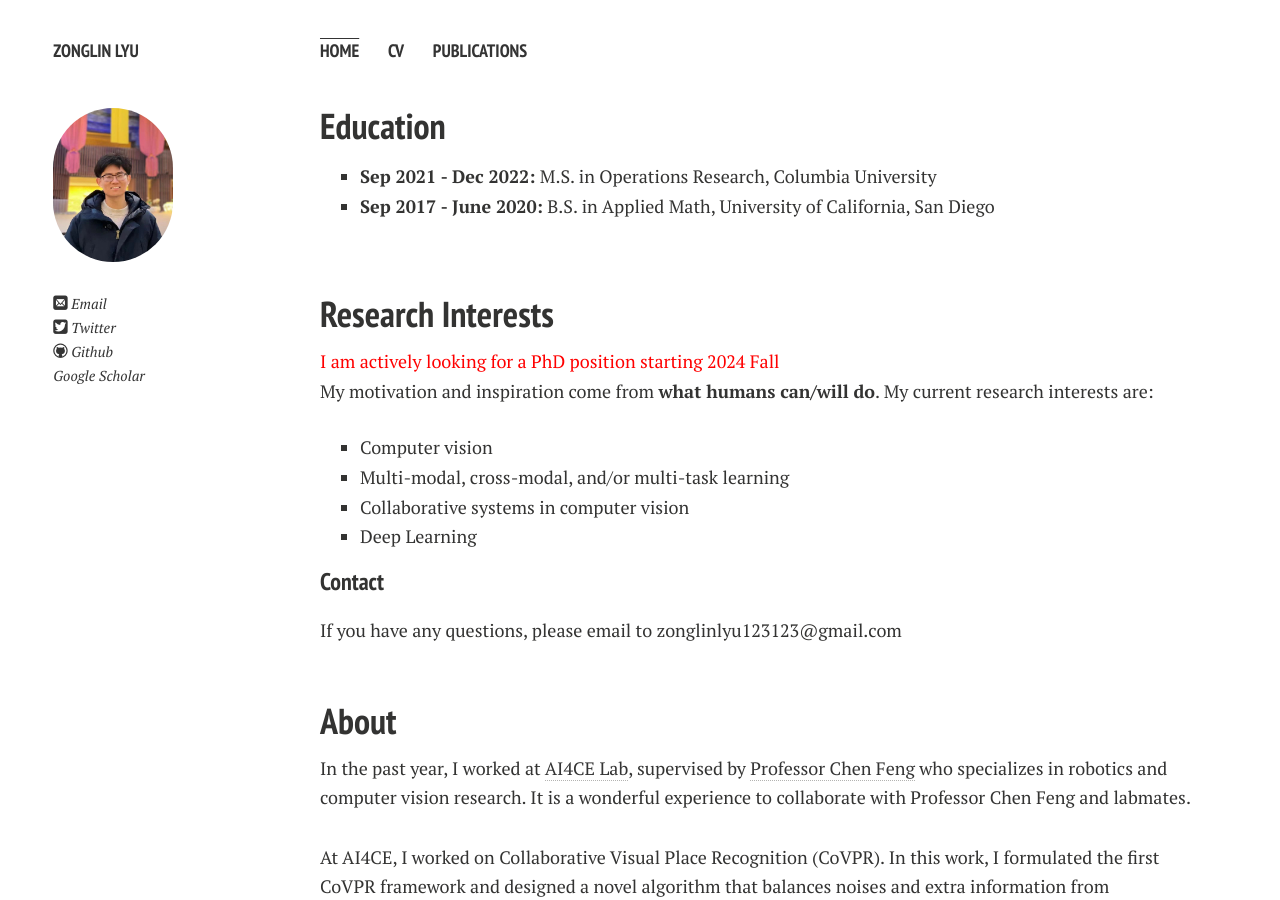
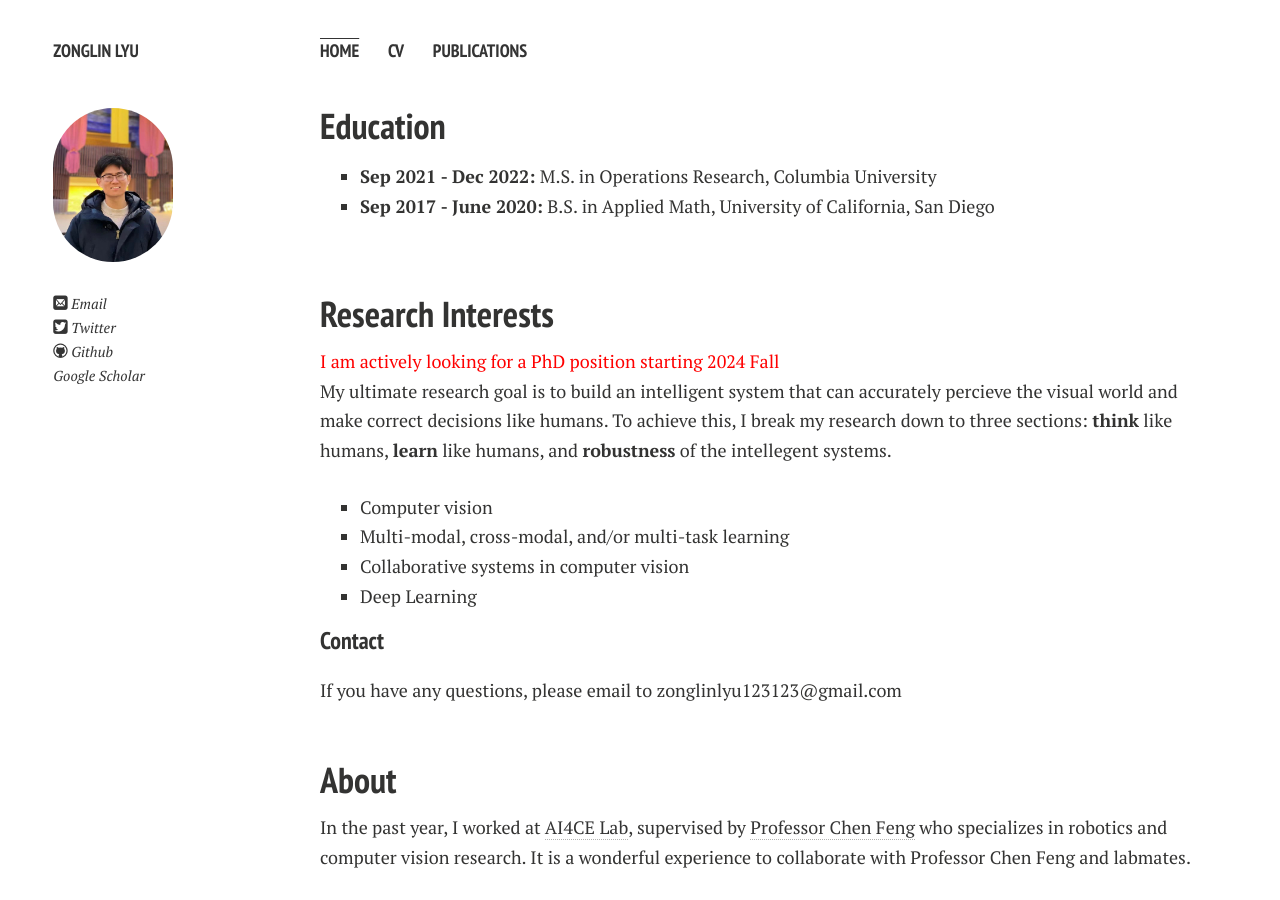
Before and after one commit to ZonglinL/ZonglinL.github.io, a Jekyll site: the page built from index.md, in a window 1280 px wide and 900 px high. Built offline with Jekyll 4.4.1, drawn with Linux system fonts in a browser that asks for light colours; nearby versions of some CDN libraries; comment, search, counter and statistics services are not loaded; a style sheet for code colours, icons or effects is not loaded; our own code applies the rules of GitHub Pages for plain Markdown files.

Commit message:
Update index.md

```diff
--- a/index.md
+++ b/index.md
@@ -16,7 +16,9 @@ layout: page
 
 <font color='red'>I am actively looking for a PhD position starting 2024 Fall</font>
 
-My motivation and inspiration come from **what humans can/will do**. My current research interests are:
+My ultimate research goal is to build an intelligent system that can accurately percieve the visual world and make correct decisions like humans. To achieve this, I break my research down to three sections: **think** like humans, **learn** like humans, and **robustness** of the intellegent systems.
+
+
 * Computer vision
 * Multi-modal, cross-modal, and/or multi-task learning
 * Collaborative systems in computer vision
```
